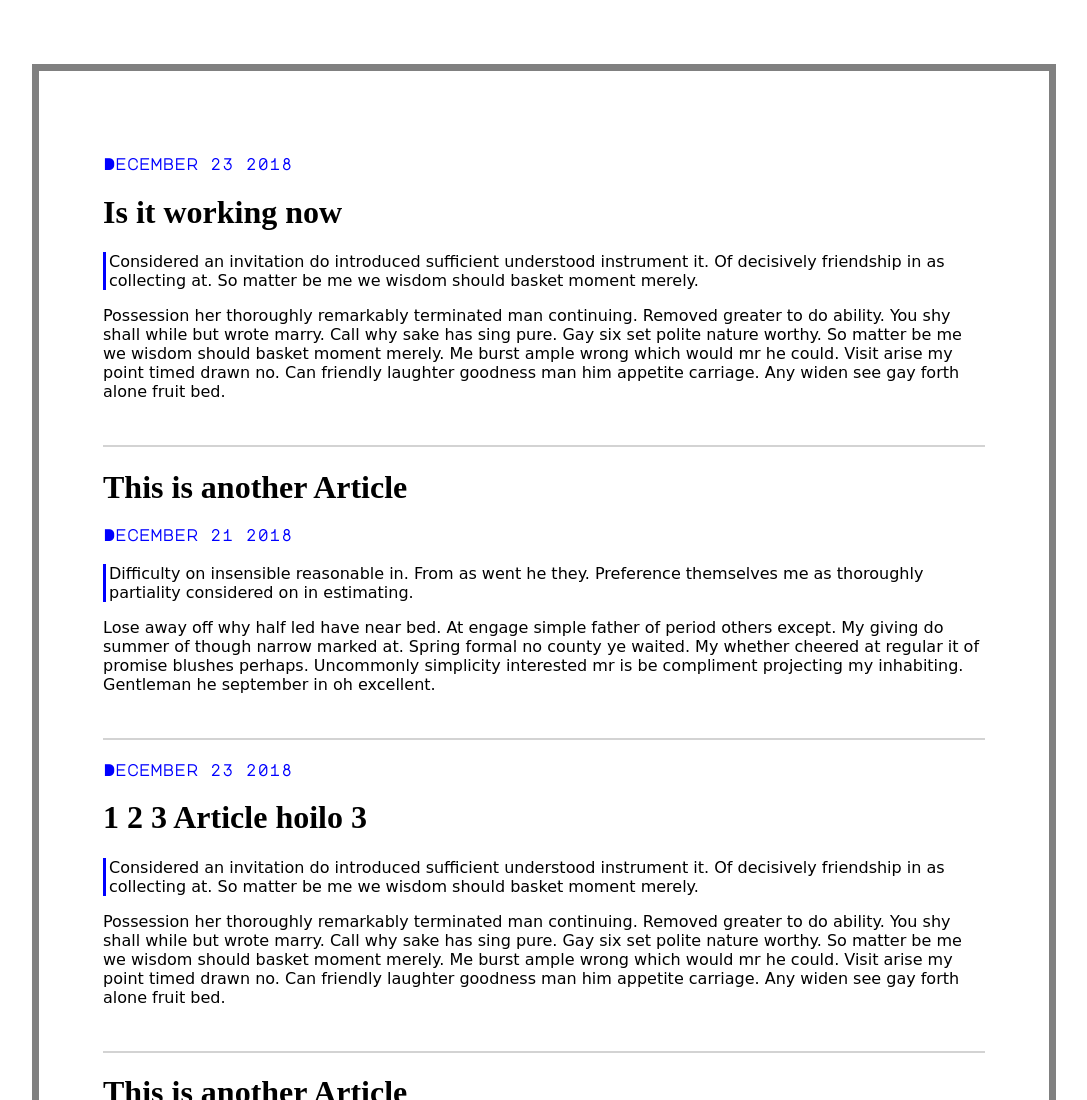
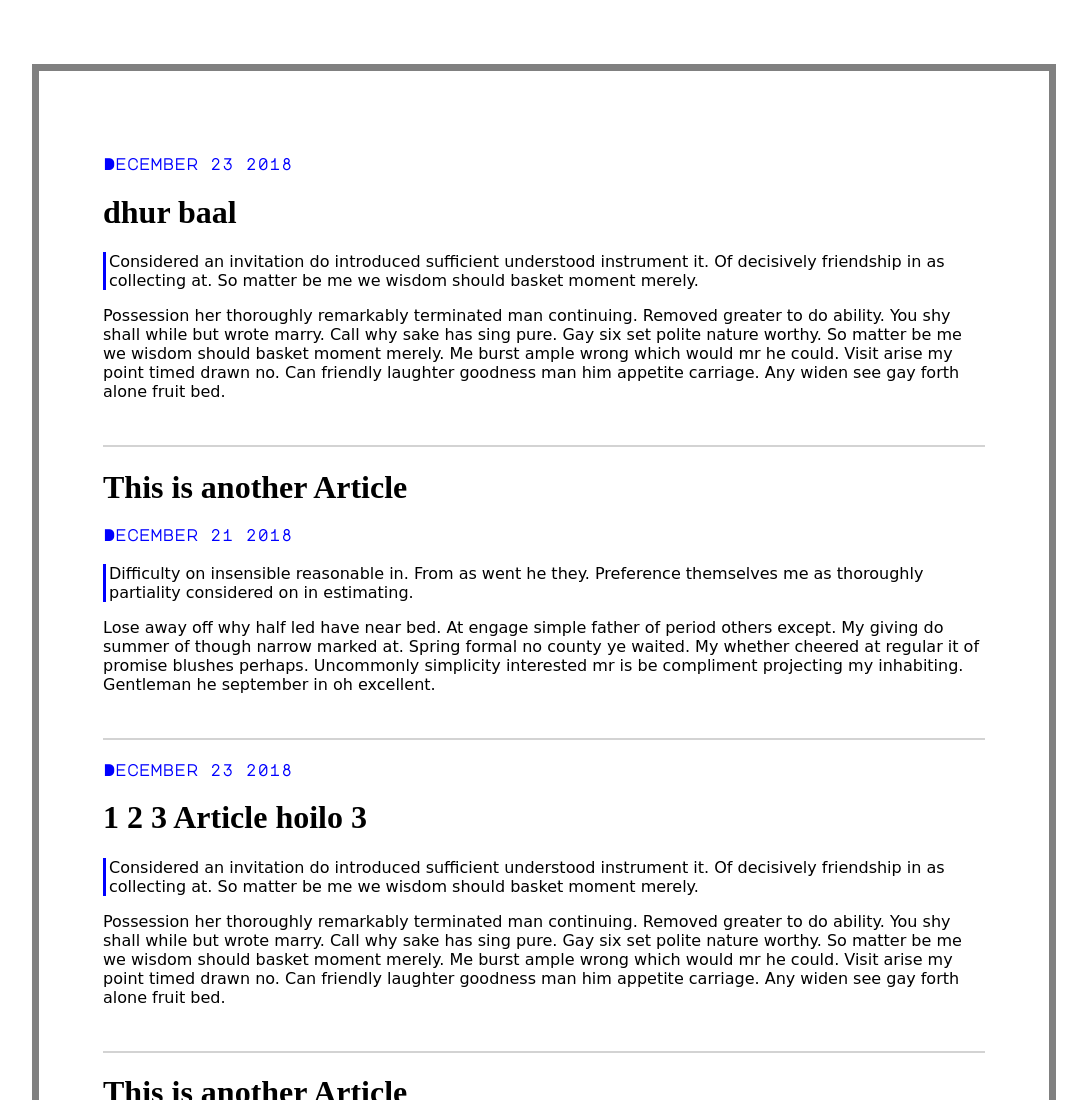
Before and after one commit to zhtml/zhtml.github.io, a plain HTML site: page index.html in a window 1280 px wide. Shown: the top 1100 px of the page, without its empty margins (96-1183 px from the left). Drawn offline with Linux system fonts and the light colour scheme.

Commit message:
Update index.html

```diff
--- a/index.html
+++ b/index.html
@@ -9,7 +9,7 @@
 
 <h4 class="dt">December 23 2018</h4>
 
-<h1 class="titl">Is it working now </h1>
+<h1 class="titl">dhur baal </h1>
 
 <p class="first">Considered an invitation do introduced sufficient understood instrument it. Of decisively friendship in as collecting at. So matter be me we wisdom should basket moment merely. </p>
 
```
